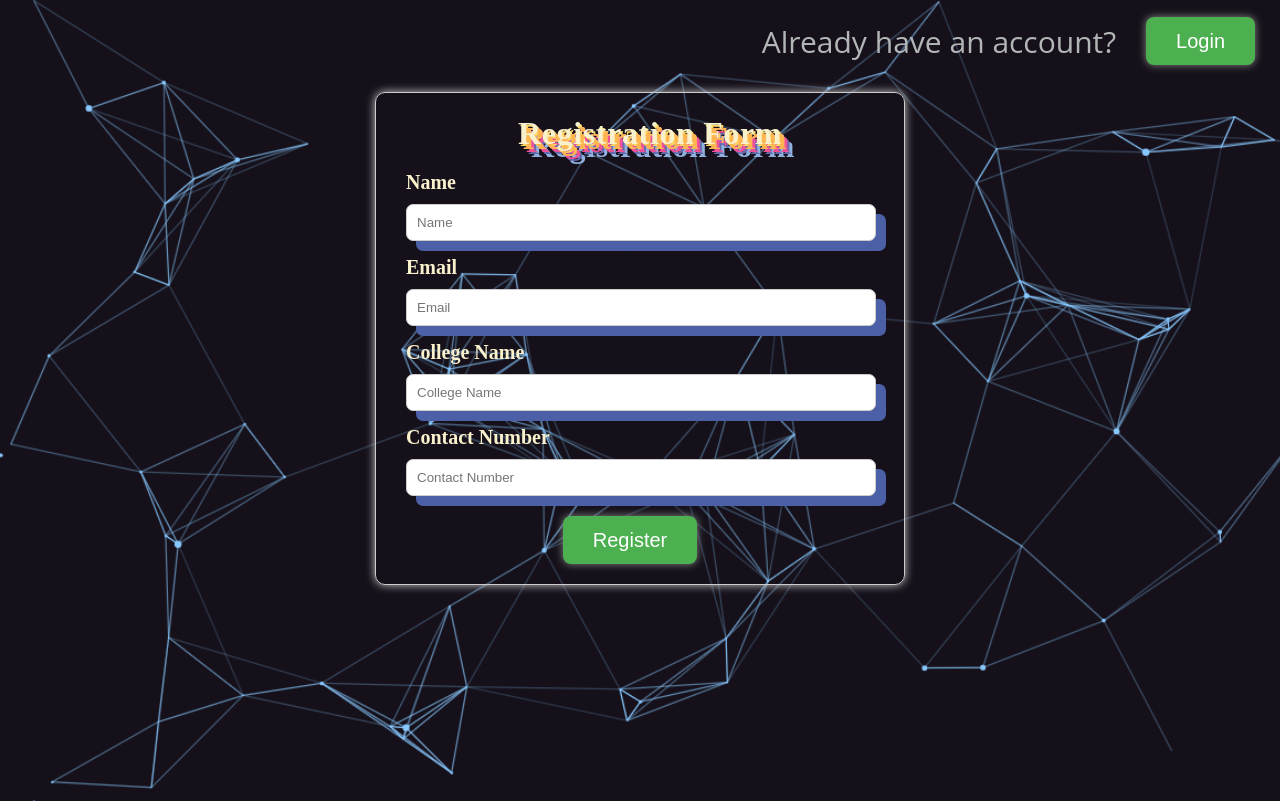
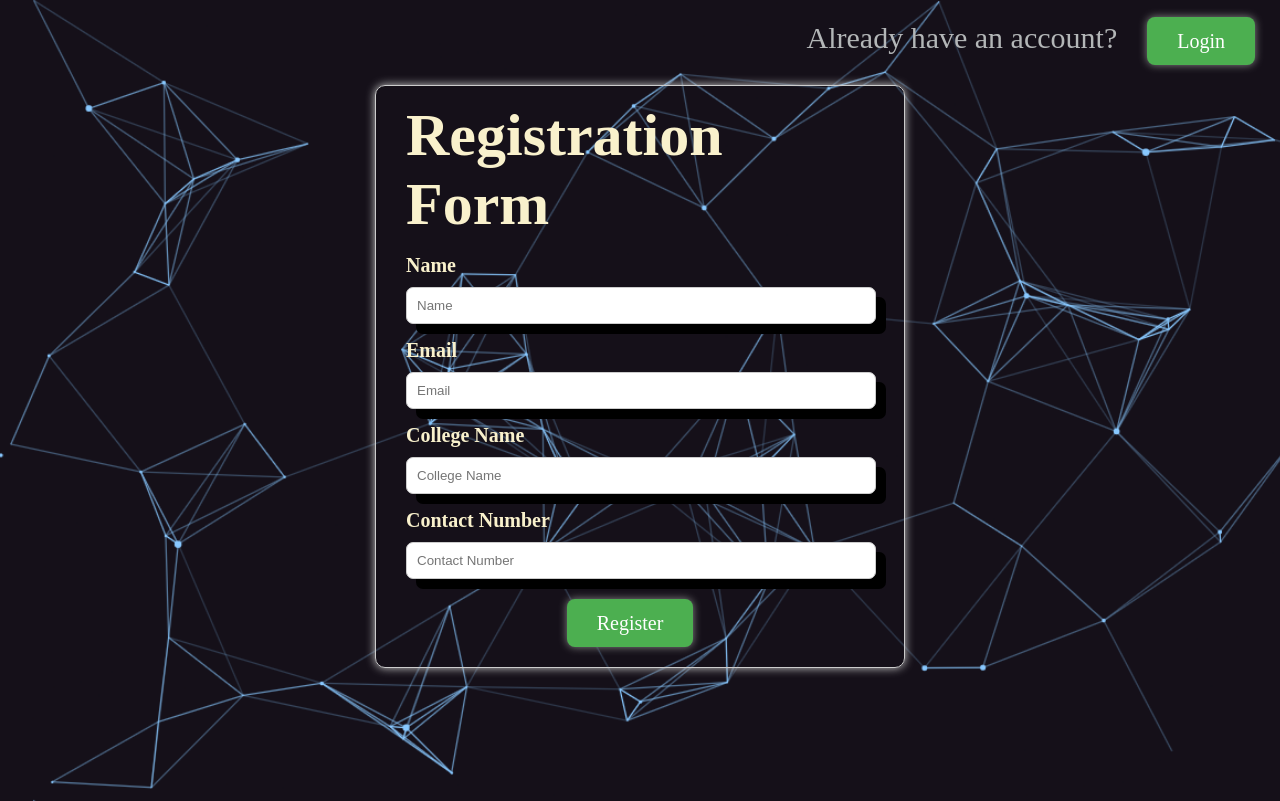
Before and after one commit to abhi692/Elethon, a React (Create React App) app: page /register in a window 1280 px wide. Built offline with nearby package versions, Linux system fonts and the light colour scheme.

Commit message:
form modification

```diff
--- a/public/index.html
+++ b/public/index.html
@@ -24,7 +24,7 @@
       work correctly both with client-side routing and a non-root public URL.
       Learn how to configure a non-root public URL by running `npm run build`.
     -->
-    <title>React App</title>
+    <title>Hackathon</title>
   </head>
   <body style="overflow: visible">
     <noscript>You need to enable JavaScript to run this app.</noscript>
--- a/src/index.css
+++ b/src/index.css
@@ -98,6 +98,7 @@ h1:hover span {
 }
 
 .login-button{
+  font-family: 'Calligraffitti', cursive;
   background-color: #4CAF50; /* Green */
   height: 0.5in;
   border: none;
@@ -147,19 +148,11 @@ h1:hover span {
 .register-title {
   position: relative;
   font-family: 'Calligraffitti', cursive;
-  font-weight: 700;
-  font-size: 2rem;
-  text-shadow: -1px 1px 2px #ced0d3;
-  margin-left: 40%;
-  transform: translate(-25%,-10%);
-  letter-spacing: 0.02em;
+  margin: auto;
+  margin-top: 10px;
+  display: flex;
+  justify-content: center;
   color: #F9f1cc;
-  text-shadow: 5px 5px 0px #FFB650,
-    2px 2px 0px #FFD662,
-    5px 5px 0px  #FF80BF,
-    8px 8px 0px #EF5097,
-    10px 10px 0px #6868AC,
-    13px 13px 0px #90B1E0;
 }
 
 .register-label {
@@ -183,11 +176,12 @@ h1:hover span {
   border-radius: 7px;
   border: 1px solid #ccc;
   width: 100%;
-  color: #4c60a7;
+  color: #000000;
   box-shadow: 10px 10px;
 }
 
 .already-account{
+  font-family: 'Calligraffitti', cursive;
   display: flex;
   justify-content: end;
   margin-right: 20px;
@@ -203,6 +197,7 @@ h1:hover span {
 }
 
 .registration-button{
+  font-family: 'Calligraffitti', cursive;
   background-color: #4CAF50;
   margin:0 auto;
   display:block;
```
